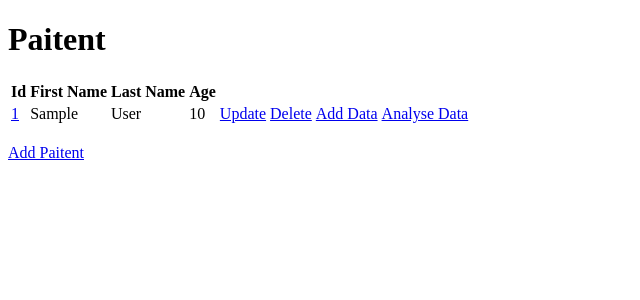
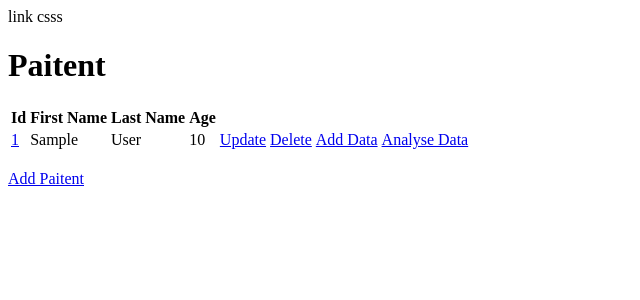
Before and after one commit to sameer1167/Cinical-Patient, a Django app: page / in a window 1280 px wide. Shown: the top 300 px of the page, without its empty margins (0-640 px from the left). Run offline with Django 5.2, Linux system fonts and the light colour scheme; tables that the repository leaves empty hold one stand-in row (values such as "Sample post").

Commit message:
Update paitent_list.html

```diff
--- a/templates/clinicalsApp/paitent_list.html
+++ b/templates/clinicalsApp/paitent_list.html
@@ -6,6 +6,7 @@
     <meta name="viewport" content="width=device-width, initial-scale=1.0">
     <link rel="stylesheet" href="{% static 'css/clinicals_list.css' %}"/>
     <title>Document</title>
+    link csss
 </head>
 <body>
     <h1>Paitent</h1>
```
